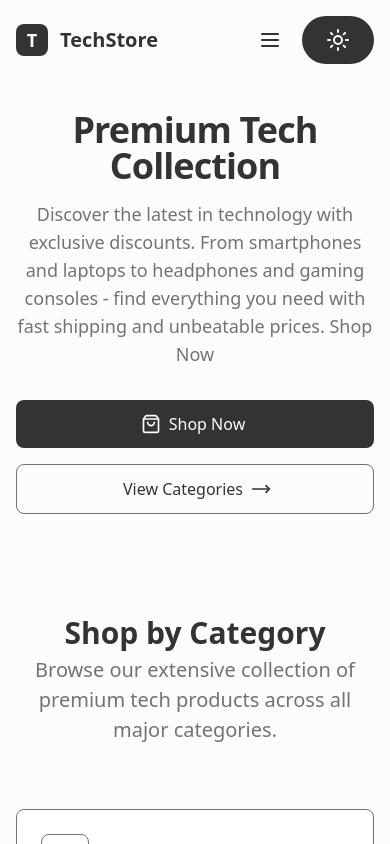
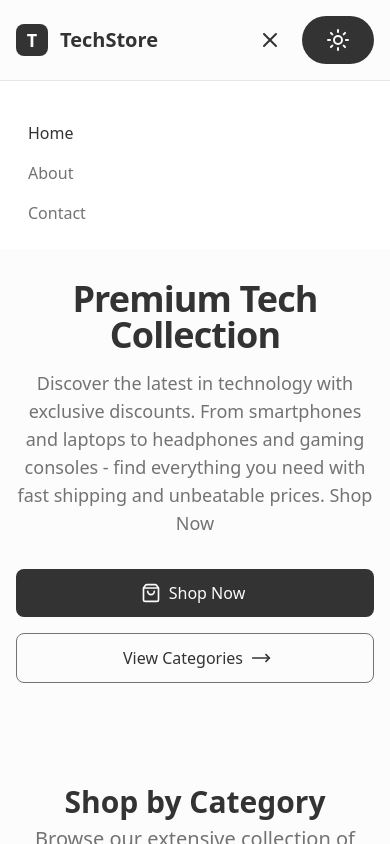
Before and after one commit to ashish-web-developer/tech-store, a React (Vite) app: page / in a window 390 px wide. Both pictures are taken after a click on the button 270 px from the left and 40 px from the top of the page. Shown: the top 844 px of the page. Built offline with nearby package versions, Linux system fonts and the light colour scheme; no server answers.

Commit message:
fixed mobile navbar issue

```diff
--- a/src/components/nav/nav-bar.component.tsx
+++ b/src/components/nav/nav-bar.component.tsx
@@ -14,29 +14,40 @@ import NavLinks from "@/components/nav/nav-links.component";
 import ThemeDropdown from "@/components/nav/theme-dropdown.component";
 
 // icons
-import { Moon, Sun, Menu } from "lucide-react";
+import { Moon, Sun, Menu, X } from "lucide-react";
 
 // context
 import { ModeContext } from "@/context";
 
-const Navbar: FC<{ onMenuClick?: () => void }> = ({ onMenuClick }) => {
-  const [is_dropdown_open, setIsDropdownOpen] = useState(false);
+const Navbar: FC = () => {
+  const [isDropdownOpen, setIsDropdownOpen] = useState(false);
+  const [isMobileMenuOpen, setIsMobileMenuOpen] = useState(false);
   const theme = useTheme();
   const { mode } = useContext(ModeContext);
 
   return (
+    <>
       <NavbarWrapper>
         <div className="max-w-screen-xl flex flex-wrap items-center justify-between mx-auto p-4">
           <Logo />
+
+          {/* Desktop NavLinks */}
+          <div className="hidden sm:block">
             <NavLinks />
+          </div>
+
           <div className="flex items-center gap-3 md:order-2">
             {/* Mobile Hamburger Icon */}
             <button
               className="sm:hidden p-2 rounded-lg hover:bg-gray-100 transition-colors"
-            onClick={onMenuClick}
-            aria-label="Open menu"
+              onClick={() => setIsMobileMenuOpen((prev) => !prev)}
+              aria-label="Toggle menu"
             >
+              {isMobileMenuOpen ? (
+                <X size={24} color={theme.palette.info.main} />
+              ) : (
                 <Menu size={24} color={theme.palette.info.main} />
+              )}
             </button>
 
             {/* Theme Toggle */}
@@ -49,11 +60,19 @@ const Navbar: FC<{ onMenuClick?: () => void }> = ({ onMenuClick }) => {
                 )}
               </ModeButton>
 
-            {is_dropdown_open && <ThemeDropdown />}
+              {isDropdownOpen && <ThemeDropdown />}
             </div>
           </div>
         </div>
+
+        {/* Mobile Menu (Dropdown from top) */}
+        {isMobileMenuOpen && (
+          <div className="sm:hidden w-full bg-white shadow-md border-t border-gray-200">
+            <NavLinks isMobileMenuOpen = {isMobileMenuOpen} />
+          </div>
+        )}
       </NavbarWrapper>
+    </>
   );
 };
 
--- a/src/components/nav/nav-links.component.tsx
+++ b/src/components/nav/nav-links.component.tsx
@@ -1,15 +1,13 @@
 // types
 import type { FC } from "react";
 import { useLocation } from "react-router-dom";
+import { NavbarContainer, NavbarList, StyledLink } from "@/styles/components/nav/nav-links.style";
 
-// styled componets
-import {
-  NavbarContainer,
-  NavbarList,
-  StyledLink,
-} from "@/styles/components/nav/nav-links.style";
+interface NavbarLinksProps {
+  isMobileMenuOpen?: boolean;
+}
 
-const NavbarLinks: FC = () => {
+const NavbarLinks: FC<NavbarLinksProps> = ({ isMobileMenuOpen }) => {
   const location = useLocation();
 
   const navbar_items = [
@@ -19,7 +17,7 @@ const NavbarLinks: FC = () => {
   ];
 
   return (
-    <NavbarContainer id="navbar-user">
+    <NavbarContainer $isMobileMenuOpen={isMobileMenuOpen}>
       <NavbarList>
         {navbar_items.map((item) => (
           <li key={item.path}>
--- a/src/styles/components/nav/nav-links.style.ts
+++ b/src/styles/components/nav/nav-links.style.ts
@@ -1,15 +1,17 @@
 import styled from "styled-components";
 import { Link } from "react-router-dom";
 
-const NavbarContainer = styled.div`
-  display: none;
+const NavbarContainer = styled.div<{ $isMobileMenuOpen?: boolean }>`
+  display: ${({ $isMobileMenuOpen }) => ($isMobileMenuOpen ? "flex" : "none")};
+  flex-direction: column;
   width: 100%;
-  align-items: center;
-  justify-content: space-between;
+  background: ${({ theme }) => theme.palette.primary.light};
 
   @media (min-width: 768px) {
     display: flex;
+    flex-direction: row;
     width: auto;
+    background: transparent;
     order: 1;
   }
 `;
```
Lines whose indentation alone changed are shown as unchanged.
